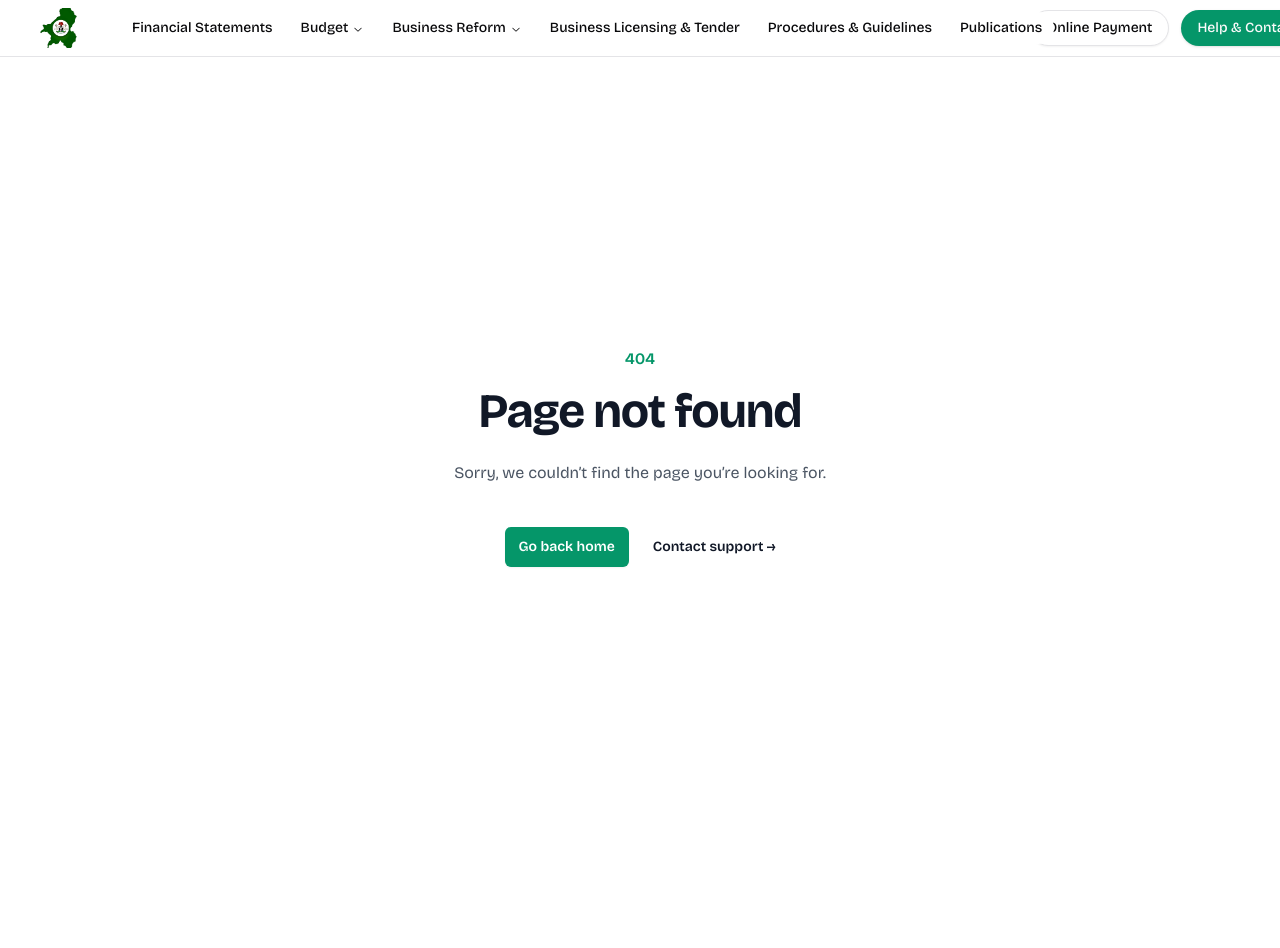
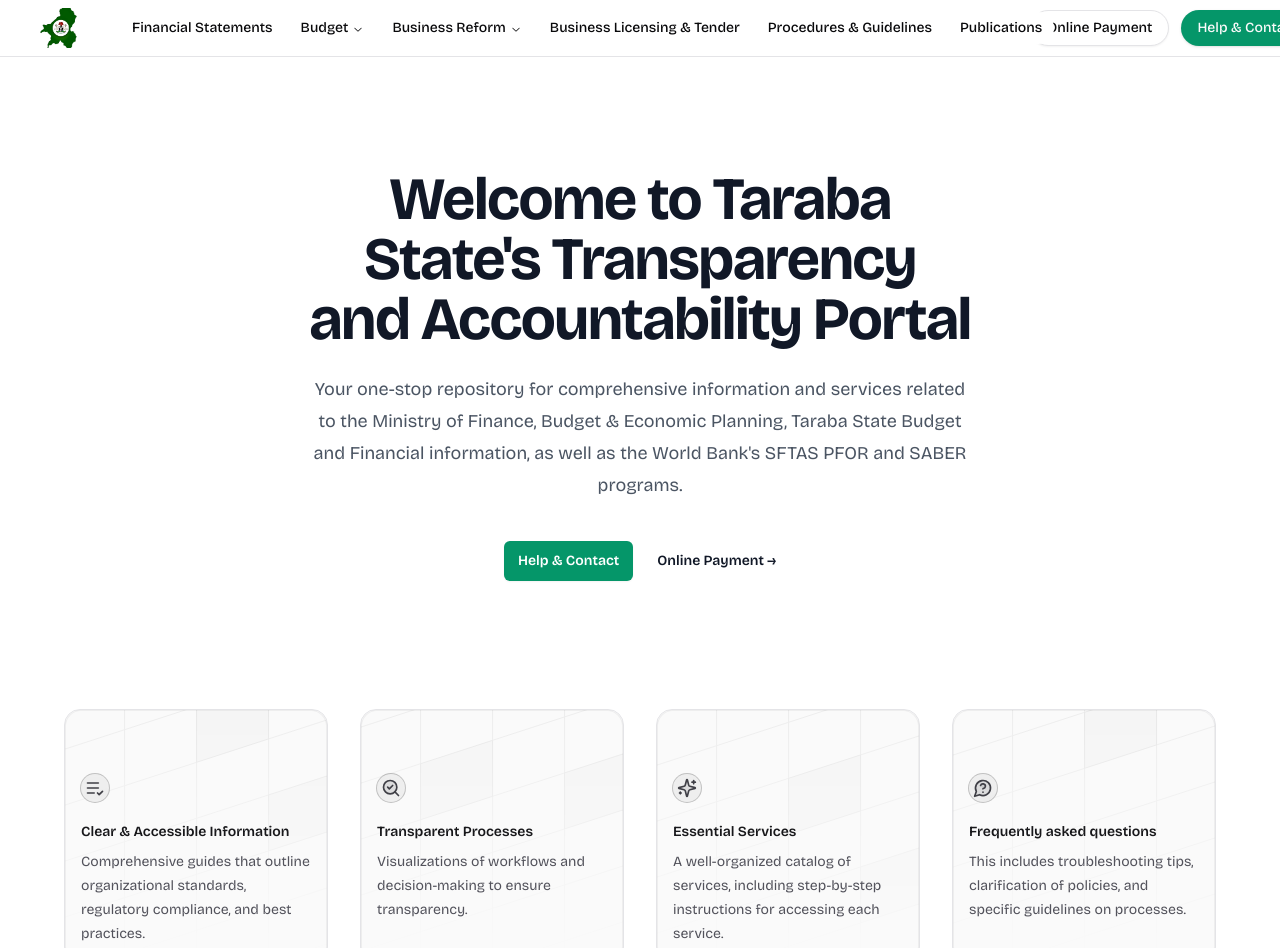
Before and after one commit to techsavvymicky/saber, a Next.js app: page / in a window 1280 px wide. Before the commit this address had no page. Shown: the top 948 px of the page. Built offline with nearby package versions, Linux system fonts and the light colour scheme.

Commit message:
Added Homepage

```diff
--- a/app/layout.tsx
+++ b/app/layout.tsx
@@ -11,8 +11,10 @@
 
 export default function RootLayout({
   children,
+  sections = [],
 }: Readonly<{
   children: React.ReactNode;
+  sections: any;
 }>) {
   return (
     <html className="h-full" lang="en">
--- /dev/null
+++ b/app/page.tsx
@@ -0,0 +1,36 @@
+import React from "react";
+import { HeroCards } from "@/components/hero-cards";
+
+const Page = () => {
+  return (
+    <div className="relative isolate mb-48 px-6 lg:px-8">
+      <div className="mx-auto max-w-2xl pb-24 pt-28 text-center">
+        <h1 className="text-balance text-3xl font-bold tracking-tight text-gray-900 sm:text-6xl">
+          Welcome to Taraba State&apos;s Transparency and Accountability Portal
+        </h1>
+        <p className="mt-6 text-lg leading-8 text-gray-600">
+          Your one-stop repository for comprehensive information and services
+          related to the Ministry of Finance, Budget & Economic Planning, Taraba
+          State Budget and Financial information, as well as the World
+          Bank&apos;s SFTAS PFOR and SABER programs.
+        </p>
+        <div className="mt-10 flex items-center justify-center gap-x-6">
+          <a
+            href="https://tarabastategov.online/upload/"
+            className="rounded-md bg-emerald-600 px-3.5 py-2.5 text-sm font-semibold text-white shadow-sm hover:bg-emerald-500 focus-visible:outline focus-visible:outline-2 focus-visible:outline-offset-2 focus-visible:outline-emerald-600"
+          >
+            Help & Contact
+          </a>
+          <a href="#" className="text-sm font-semibold leading-6 text-gray-900">
+            Online Payment <span aria-hidden="true">→</span>
+          </a>
+        </div>
+      </div>
+      <div className="mx-auto max-w-7xl px-4 pt-4 sm:px-6 lg:flex lg:px-8">
+        <HeroCards />
+      </div>
+    </div>
+  );
+};
+
+export default Page;
--- /dev/null
+++ b/components/grid-pattern.tsx
@@ -0,0 +1,58 @@
+import { useId } from "react";
+
+interface GridPatternProps {
+  width: number;
+  height: number;
+  x: any;
+  y: any;
+  squares?: [number, number][];
+  [key: string]: any;
+}
+
+export function GridPattern({
+  width,
+  height,
+  x,
+  y,
+  squares,
+  ...props
+}: GridPatternProps): JSX.Element {
+  const patternId: string = useId();
+
+  return (
+    <svg aria-hidden="true" {...props}>
+      <defs>
+        <pattern
+          id={patternId}
+          width={width}
+          height={height}
+          patternUnits="userSpaceOnUse"
+          x={x}
+          y={y}
+        >
+          <path d={`M.5 ${height}V.5H${width}`} fill="none" />
+        </pattern>
+      </defs>
+      <rect
+        width="100%"
+        height="100%"
+        strokeWidth={0}
+        fill={`url(#${patternId})`}
+      />
+      {squares && (
+        <svg x={x} y={y} className="overflow-visible">
+          {squares.map(([squareX, squareY]) => (
+            <rect
+              strokeWidth="0"
+              key={`${squareX}-${squareY}`}
+              width={width + 1}
+              height={height + 1}
+              x={squareX * width}
+              y={squareY * height}
+            />
+          ))}
+        </svg>
+      )}
+    </svg>
+  );
+}
--- /dev/null
+++ b/components/hero-cards.tsx
@@ -0,0 +1,181 @@
+"use client";
+
+import {
+  ListCheckIcon,
+  LucideIcon,
+  MessageCircleQuestionIcon,
+  SearchCheckIcon,
+  SparklesIcon,
+} from "lucide-react";
+import { motion, useMotionTemplate, useMotionValue } from "framer-motion";
+
+import { GridPattern } from "@/components/grid-pattern";
+
+type Card = {
+  name: string;
+  description: string;
+  icon: LucideIcon;
+  pattern: {
+    y: number;
+    squares: [number, number][];
+  };
+};
+
+const cards: Card[] = [
+  {
+    name: "Clear & Accessible Information",
+    description:
+      "Comprehensive guides that outline organizational standards, regulatory compliance, and best practices.",
+    icon: ListCheckIcon,
+    pattern: {
+      y: 16,
+      squares: [
+        [0, 1],
+        [1, 3],
+      ],
+    },
+  },
+  {
+    name: "Transparent Processes",
+    description:
+      "Visualizations of workflows and decision-making to ensure transparency.",
+    icon: SearchCheckIcon,
+    pattern: {
+      y: -6,
+      squares: [
+        [-1, 2],
+        [1, 3],
+      ],
+    },
+  },
+  {
+    name: "Essential Services",
+    description:
+      "A well-organized catalog of services, including step-by-step instructions for accessing each service.",
+    icon: SparklesIcon,
+    pattern: {
+      y: 32,
+      squares: [
+        [0, 2],
+        [1, 4],
+      ],
+    },
+  },
+  {
+    name: "Frequently asked questions",
+    description:
+      "This includes troubleshooting tips, clarification of policies, and specific guidelines on processes.",
+    icon: MessageCircleQuestionIcon,
+    pattern: {
+      y: 22,
+      squares: [[0, 1]],
+    },
+  },
+];
+
+type ResourceIconProps = {
+  icon: LucideIcon;
+};
+
+function ResourceIcon({ icon: Icon }: ResourceIconProps) {
+  return (
+    <div className="flex h-7 w-7 items-center justify-center rounded-full bg-zinc-900/5 ring-1 ring-zinc-900/25 backdrop-blur-[2px] transition duration-300 group-hover:bg-white/50 group-hover:ring-zinc-900/25">
+      <Icon className="h-5 w-5 fill-zinc-700/10 stroke-zinc-700 transition-colors duration-300 group-hover:stroke-zinc-900" />
+    </div>
+  );
+}
+
+type ResourcePatternProps = {
+  mouseX: any;
+  mouseY: any;
+  y: number;
+  squares: [number, number][];
+};
+
+function ResourcePattern({
+  mouseX,
+  mouseY,
+  ...gridProps
+}: ResourcePatternProps) {
+  const maskImage = useMotionTemplate`radial-gradient(180px at ${mouseX}px ${mouseY}px, white, transparent)`;
+  const style = { maskImage, WebkitMaskImage: maskImage };
+
+  return (
+    <div className="pointer-events-none">
+      <div className="absolute inset-0 rounded-2xl transition duration-300 [mask-image:linear-gradient(white,transparent)] group-hover:opacity-50">
+        <GridPattern
+          width={72}
+          height={56}
+          x="50%"
+          className="absolute inset-x-0 inset-y-[-30%] h-[160%] w-full skew-y-[-18deg] fill-black/[0.02] stroke-black/5"
+          {...gridProps}
+        />
+      </div>
+      <motion.div
+        className="absolute inset-0 rounded-2xl bg-gradient-to-r from-[#D7EDEA] to-[#F4FBDF] opacity-0 transition duration-300 group-hover:opacity-100"
+        style={style}
+      />
+      <motion.div
+        className="absolute inset-0 rounded-2xl opacity-0 mix-blend-overlay transition duration-300 group-hover:opacity-100"
+        style={style}
+      >
+        <GridPattern
+          width={72}
+          height={56}
+          x="50%"
+          className="absolute inset-x-0 inset-y-[-30%] h-[160%] w-full skew-y-[-18deg] fill-black/50 stroke-black/70"
+          {...gridProps}
+        />
+      </motion.div>
+    </div>
+  );
+}
+
+type ResourceProps = {
+  resource: Card;
+};
+
+function HeroCard({ resource }: ResourceProps) {
+  const mouseX = useMotionValue(0);
+  const mouseY = useMotionValue(0);
+
+  function onMouseMove({
+    currentTarget,
+    clientX,
+    clientY,
+  }: React.MouseEvent<HTMLDivElement>) {
+    const { left, top } = currentTarget.getBoundingClientRect();
+    mouseX.set(clientX - left);
+    mouseY.set(clientY - top);
+  }
+
+  return (
+    <div
+      onMouseMove={onMouseMove}
+      className="group relative flex rounded-2xl border bg-zinc-50 transition-shadow hover:shadow-md hover:shadow-zinc-900/5"
+    >
+      <ResourcePattern {...resource.pattern} mouseX={mouseX} mouseY={mouseY} />
+      <div className="absolute inset-0 rounded-2xl ring-1 ring-inset ring-zinc-900/5 group-hover:ring-zinc-900/10" />
+      <div className="relative rounded-2xl px-4 pb-4 pt-16">
+        <ResourceIcon icon={resource.icon} />
+        <h3 className="mt-4 text-sm font-semibold leading-7 text-zinc-900">
+          <span className="absolute inset-0 rounded-2xl" />
+          {resource.name}
+        </h3>
+        <p className="mt-1 text-sm leading-6 text-zinc-600">
+          {resource.description}
+        </p>
+      </div>
+    </div>
+  );
+}
+
+export function HeroCards() {
+  return (
+    <div className="mt-4 grid grid-cols-1 gap-8 border-zinc-900/5 sm:grid-cols-2 xl:grid-cols-4">
+      {cards.map((resource, index) => (
+        <HeroCard key={index} resource={resource} />
+      ))}
+    </div>
+  );
+}
--- a/components/icons.tsx
+++ b/components/icons.tsx
@@ -1,4 +1,4 @@
-type IconProps = React.HTMLAttributes<SVGElement>;
+export type IconProps = React.HTMLAttributes<SVGElement>;
 
 export const Icons = {
   chevronLeft: (props: IconProps) => (
@@ -80,4 +80,22 @@
       />
     </svg>
   ),
+  search: (props: IconProps) => (
+    <svg viewBox="0 0 20 20" fill="none" aria-hidden="true" {...props}>
+      <path
+        strokeLinecap="round"
+        strokeLinejoin="round"
+        d="M12.01 12a4.25 4.25 0 1 0-6.02-6 4.25 4.25 0 0 0 6.02 6Zm0 0 3.24 3.25"
+      />
+    </svg>
+  ),
+  noResult: (props: IconProps) => (
+    <svg viewBox="0 0 20 20" fill="none" aria-hidden="true" {...props}>
+      <path
+        strokeLinecap="round"
+        strokeLinejoin="round"
+        d="M12.01 12a4.237 4.237 0 0 0 1.24-3c0-.62-.132-1.207-.37-1.738M12.01 12A4.237 4.237 0 0 1 9 13.25c-.635 0-1.237-.14-1.777-.388M12.01 12l3.24 3.25m-3.715-9.661a4.25 4.25 0 0 0-5.975 5.908M4.5 15.5l11-11"
+      />
+    </svg>
+  ),
 };
--- a/components/site-footer.tsx
+++ b/components/site-footer.tsx
@@ -324,7 +324,7 @@
               </li>
               <li className="group">
                 <a
-                  href="#"
+                  href="https://tarabastategov.online/upload/"
                   className="text-sm/6 text-muted-foreground hover:text-foreground"
                 >
                   Help & Contact
--- a/components/site-header.tsx
+++ b/components/site-header.tsx
@@ -8,6 +8,7 @@
 import { SiteNavigationMenu } from "@/components/nav-menu";
 import { Logo } from "@/components/logo";
 import { Button } from "@/components/ui/button";
+import Link from "next/link";
 
 export const SiteHeader = () => {
   return (
@@ -29,7 +30,9 @@
             <Button className="rounded-full" variant={"outline"}>
               Online Payment
             </Button>
-            <Button className="rounded-full">Help & Contact</Button>
+            <Link href={"https://tarabastategov.online/upload/"}>
+              <Button className="rounded-full">Help & Contact</Button>
+            </Link>
           </nav>
         </div>
       </div>
--- a/package.json
+++ b/package.json
@@ -19,11 +19,13 @@
     "@radix-ui/react-icons": "^1.3.0",
     "@radix-ui/react-navigation-menu": "^1.2.0",
     "@radix-ui/react-slot": "^1.1.0",
+    "@sindresorhus/slugify": "^2.2.1",
     "@tabler/icons": "^3.12.0",
     "@tabler/icons-react": "^3.13.0",
     "@types/mdx": "^2.0.13",
     "class-variance-authority": "^0.7.0",
     "clsx": "^2.1.1",
+    "framer-motion": "^11.11.1",
     "lucide-react": "^0.436.0",
     "next": "14.2.6",
     "react": "^18",
@@ -37,6 +39,7 @@
     "@types/node": "^20",
     "@types/react": "^18",
     "@types/react-dom": "^18",
+    "@types/react-highlight-words": "^0.20.0",
     "eslint": "^8",
     "eslint-config-next": "14.2.6",
     "postcss": "^8",
```
Also changed, not shown: 1 other file (tests, documents, lock files or other folders).
